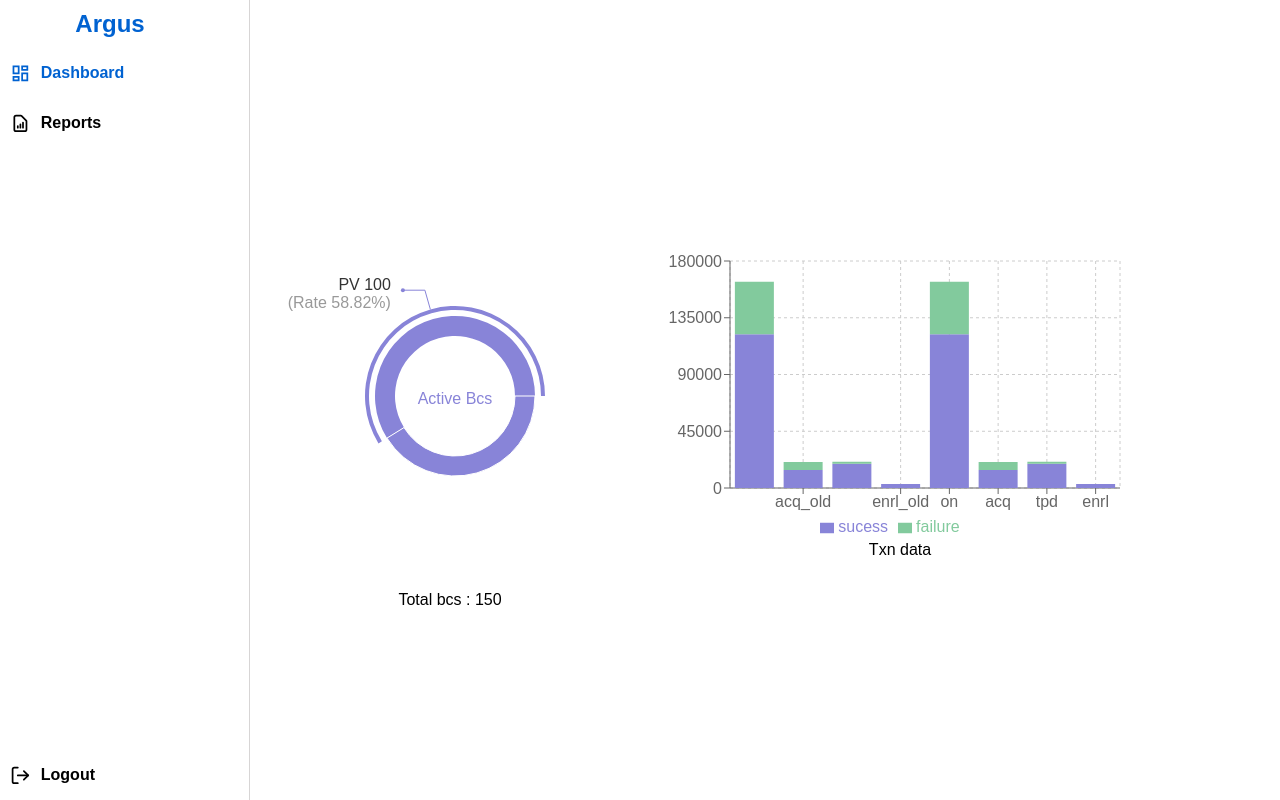
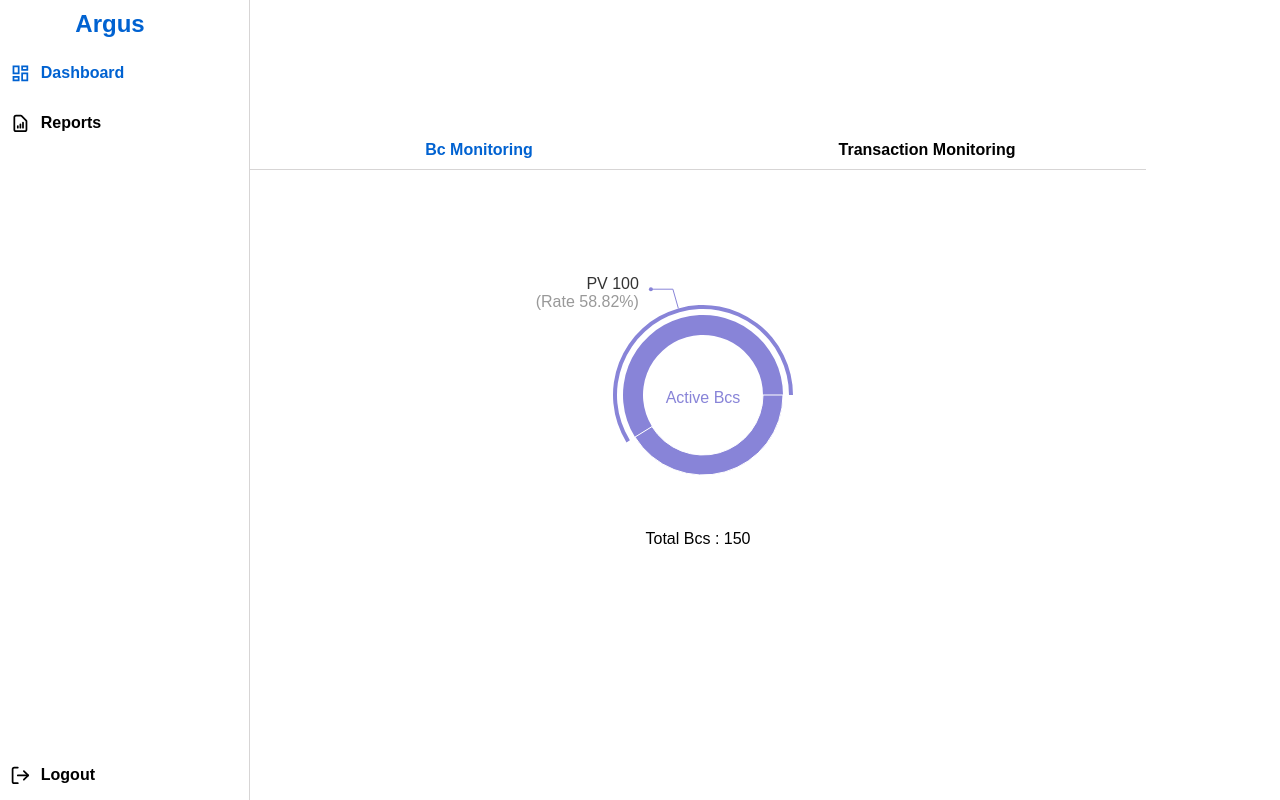
Before and after one commit to indracit/Argus, a React (Vite) app in the folder client/: page /dashboard in a window 1280 px wide. Built offline with nearby package versions, Linux system fonts and the light colour scheme.

Commit message:
aligned charts

```diff
--- a/client/src/pages/Dashboard.jsx
+++ b/client/src/pages/Dashboard.jsx
@@ -1,6 +1,7 @@
 import '../styles/dashboard.scss'
 import Bclogin_chart from '../components/Bclogin_chart'
 import Txn_Barchart from '../components/Txn_BarChart'
+import { useState } from 'react'
 
 const data = [{ name: "Active Bcs", value: 100 },
 { name: "Todays Active", value: 70},
@@ -42,17 +43,27 @@ const txn_data = [
   ]
 
 const Dashboard = () => {
+
+	const [menu,setMenu] = useState('BM');
+
+
     return (
         <div className='dashbaord'>
-            <span>
+			<div className='heading'>
+				<span className={menu=='BM' ? 'active-menu' : ''} onClick={()=> setMenu('BM')}>Bc Monitoring</span>
+				<span className={menu == 'TM' ? 'active-menu' : ''} onClick={()=> setMenu('TM')}>Transaction Monitoring</span>
+			</div>
+
+			<div className='charts'>
+            { menu=='BM' ? <span>
             <Bclogin_chart data={data}/>
-            <p> Total bcs : 150</p>
-            </span>
+            <p className='pie-text'> Total Bcs : 150</p>
+            </span> : <span>
+                <Txn_Barchart data={txn_data}/>
+                <p className='bar-text'> Transaction Data</p>
+            </span> }
+            </div>
 
-            <span>
-                <Txn_Barchart data={txn_data}/>
-                <p> Txn data</p>
-            </span>
         </div>
     )
 }
--- a/client/src/styles/dashboard.scss
+++ b/client/src/styles/dashboard.scss
@@ -1,11 +1,71 @@
 
 .dashbaord{
     display: flex;
+    flex-direction: column;
     justify-content: center;
     align-items: center;
+    width: 70vw;
     height: 100vh;
 
     p{
         text-align: center;
     }
+
+    .pie-text{
+        position: relative;
+        top: -60px;
+    }
+    .bar-text{
+        position: relative;
+        top:50px;
+    }
+    .charts{
+        margin-top: 20px;
+        height: 60%;
+    }
+
+    .heading{
+        width: 70vw;
+        overflow: hidden;
+        display: flex;
+        justify-content:space-evenly;
+        align-items: center;
+        height: 40px;
+        border-bottom:rgb(215, 213, 213) 1px solid;
+        // background-color: aliceblue;
+
+
+        span{
+            margin-left: 10px;
+            cursor: pointer;
+            display: flex;
+            font-weight: bold;
+            justify-content: center;
+            align-items: center;
+            width: 100%;
+            text-align: center;
+            height: 100%;
+            // background-color: aliceblue;
+            &:hover{
+                background-color: whitesmoke;
+                color:  #0062d1;
+            }
+
+
+        }
+        .active-menu{
+            color:  #0062d1;
+        }
+    }
+
 }
+
+.bar-space{
+    display: flex;
+
+    .data-card{
+        display: flex;
+        flex-direction: column;
+
+    }
+}
```
